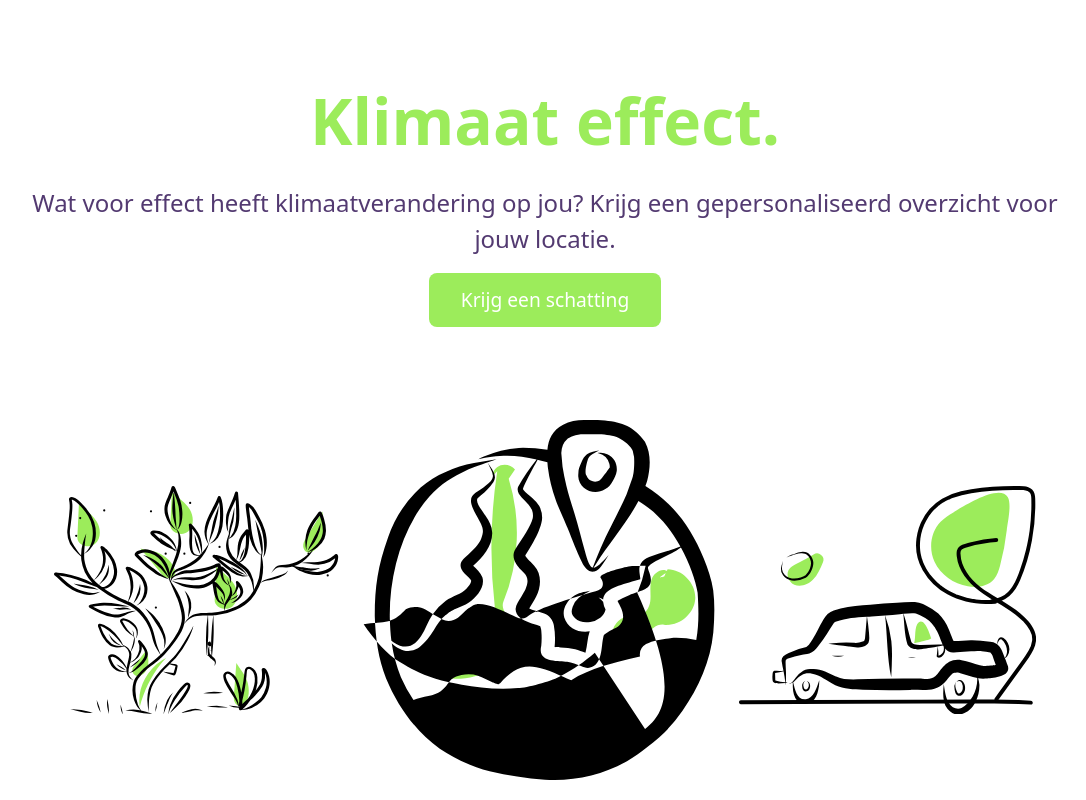
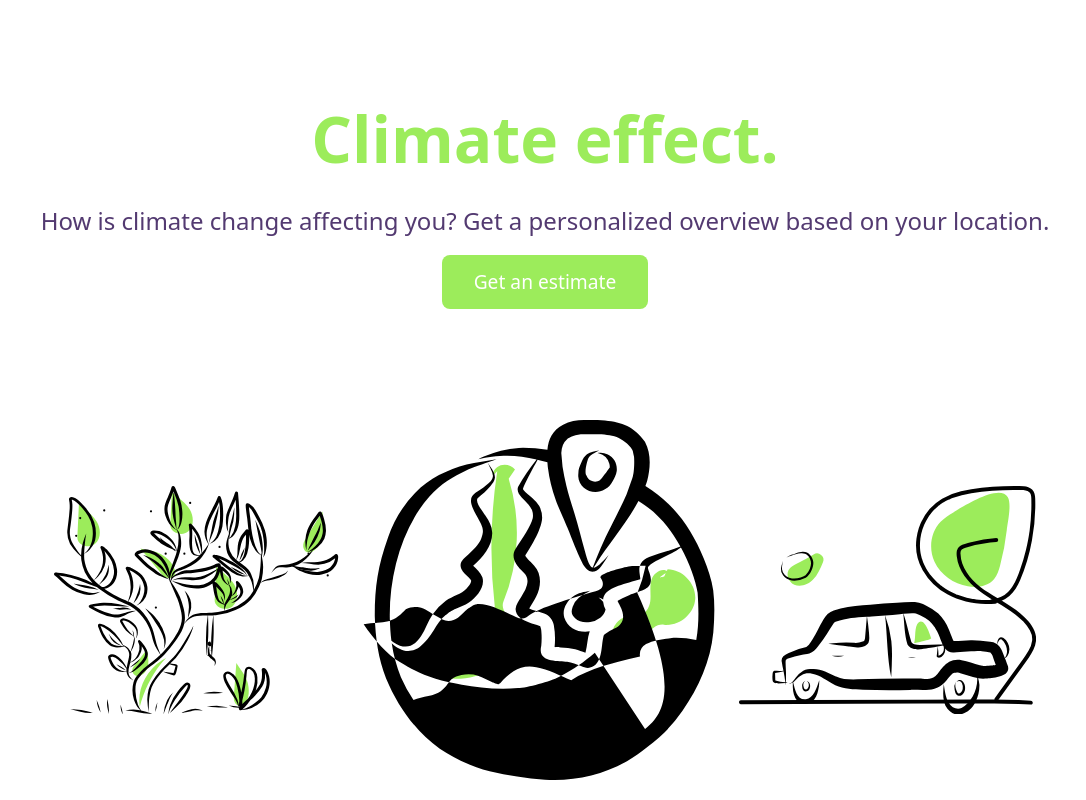
Before and after one commit to Sjos12/klimaateffect, a React (Create React App) app: page / in a window 1280 px wide. Shown: the whole page, without its empty margins (95-1181 px from the left). Built offline with nearby package versions, Linux system fonts and the light colour scheme.

Commit message:
Some additions.

```diff
--- a/src/App.js
+++ b/src/App.js
@@ -12,14 +12,17 @@ export class App extends React.Component {
         super(props);
         this.state = {
             locationIsSet: false,
+            isLoading: false,
             location: {lat: 0, lng: 0}
         }
     }
     setLocation() {
+        this.setState({isLoading: true});
         navigator.geolocation.getCurrentPosition(
             (location) => {
                 this.setState({
                     locationIsSet: true,
+                    isLoading: false,
                     location: {
                         lat: location.coords.latitude,
                         lng: location.coords.longitude
@@ -41,6 +44,7 @@ export class App extends React.Component {
                 <>
 
                     <Landingpage
+                        isLoading={this.state.isLoading}
                         setLocation={this.setLocation.bind(this)}
                         location={this.state.location}
                         constants={this.constants}
--- a/src/components/AirQuality.js
+++ b/src/components/AirQuality.js
@@ -14,7 +14,7 @@ class AirQuality extends React.Component {
         return (
             <div className="container mx-auto">
                 <div className="grid-rows-3">
-                    <h1 className="title">Luchtkwaliteit Index</h1>
+                    <h1 className="title">Luchtkwaliteit</h1>
                     <div>
                         <h2 className="title">{ this.state.aqi }</h2>
                     </div>
--- a/src/components/Landingpage.js
+++ b/src/components/Landingpage.js
@@ -16,9 +16,12 @@ class Landingpage extends React.Component {
             <div className="container mx-auto">
                 <div className="grid grid-rows-2 h-screen">
                     <div className="row-span-1 gap-y-4 flex justify-center items-center flex-col">
-                        <h1 className="title">Klimaat effect.</h1>
-                        <p className="paragraph text-center w-10/12">Wat voor effect heeft klimaatverandering op jou? Krijg een gepersonaliseerd overzicht voor jouw locatie.</p>
-                        <button onClick={this.props.setLocation} className="btn-1 drop-shadow">Krijg een schatting</button>
+                        <h1 className="title">Climate effect.</h1>
+                        <p className="paragraph text-center w-10/12">How is climate change affecting you? Get a personalized overview based on your location.</p>
+                        <button onClick={this.props.setLocation} className={`btn-1 drop-shadow ${this.props.isLoading ? 'loading' : ''}`}>
+                            <i className='fa fa-loading fa-lg maingreen'></i>
+                            <span>Get an estimate</span>
+                        </button>
                     </div>
 
                     <div className="row-span-1 my-5 flex justify-center items-center">
--- a/src/components/Sealevel.js
+++ b/src/components/Sealevel.js
@@ -1,6 +1,6 @@
 import React, { Component } from 'react'
 import { Loader } from '@googlemaps/js-api-loader';
-
+import { ReactComponent as Wave } from '../images/wave.svg';
 export default class Sealevel extends React.Component {
     constructor(props) {
         super(props)
@@ -21,6 +21,12 @@ export default class Sealevel extends React.Component {
         }
         return (
             <>
+                <div className='wave__wrapper'>
+                    <Wave className="wave" />
+                </div>
+                <div className='bg-blue'>
+
+                </div>
                 <div>
                     <p className='subtitle'>Your current elevation</p>
                     <h1 className='title'>{this.state.elevation}m</h1>
--- a/src/sass/_colors.scss
+++ b/src/sass/_colors.scss
@@ -1,5 +1,6 @@
 $green: #9CEC5B;
 $purple: #533A71;
+$blue: #455FA1;
 
 .green {
     color: $green;
@@ -7,11 +8,19 @@ $purple: #533A71;
 .purple {
     color: $purple;
 }
+
+.blue {
+    color: $blue;
+}
 .bg-green {
     background-color: $green;
 }
 .bg-purple {
     background-color: $purple;
+}
+
+.bg-blue {
+    background-color: $blue;
 }
 
 .white {
--- a/src/sass/_general.scss
+++ b/src/sass/_general.scss
@@ -23,3 +23,18 @@ body {
     font-weight: 400;
     padding: 0.8rem 2rem;
 }
+.wave {
+    width: 100%;
+}
+.bg-blue {
+    background-color: $blue;
+}
+
+.loading {
+    i  {
+        display: flex;
+    }
+    span {
+        display: none;
+    }
+}
```
Also changed, not shown: src/components/AverageTemperature.js (added), src/images/wave.svg (added).
